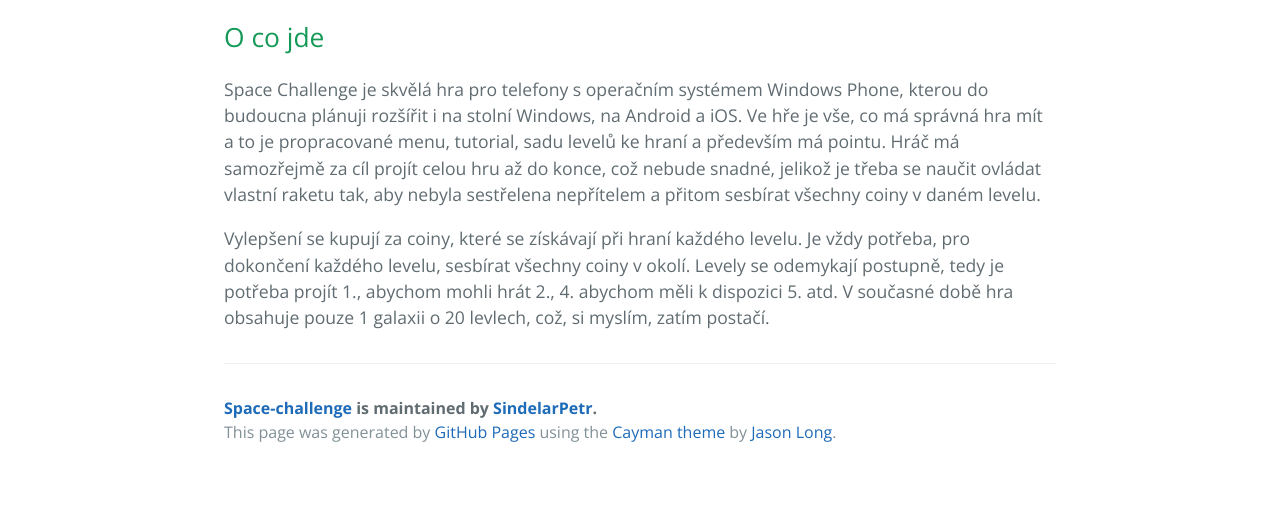
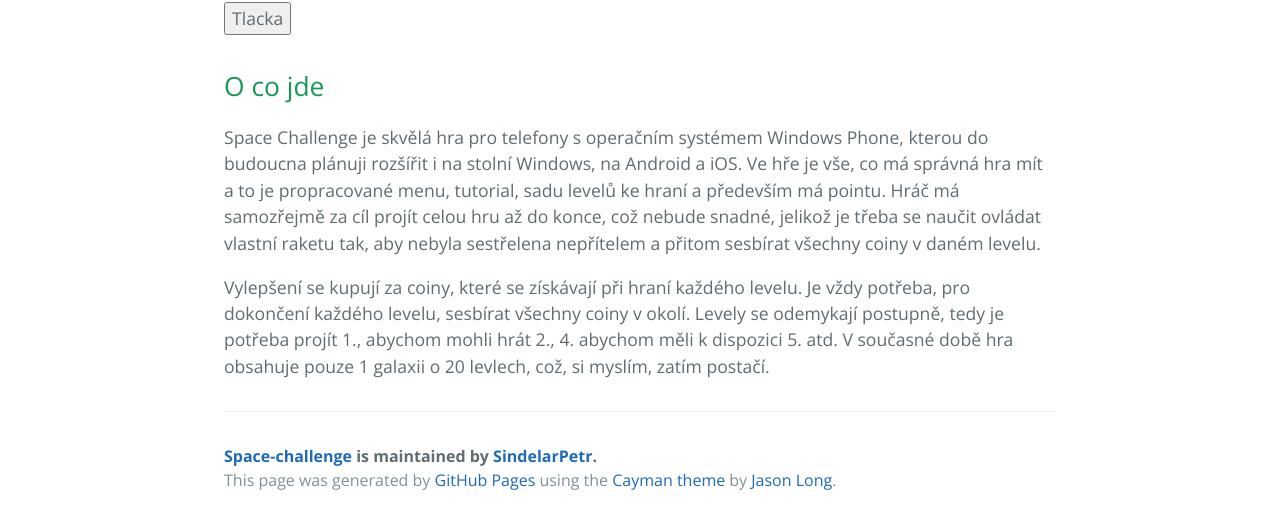
Before and after one commit to SindelarPetr/Space-Challenge, a plain HTML site: page index.html in a window 1280 px wide. Shown: the part 481-1005 px from the top of the page. Before the commit the page ends 957 px from the top, so only its background shows below. Drawn offline with nearby package versions, Linux system fonts and the light colour scheme.

Commit message:
Update index.html
pridani tlacitka

```diff
--- a/index.html
+++ b/index.html
@@ -21,7 +21,7 @@
     <section class="main-content">
       <h1>
 <a id="space-challenge" class="anchor" href="#space-challenge" aria-hidden="true"><span class="octicon octicon-link"></span></a>Space Challenge</h1>
-
+<button>Tlacka</button>
 <h2>
 <a id="o-co-jde" class="anchor" href="#o-co-jde" aria-hidden="true"><span class="octicon octicon-link"></span></a>O co jde</h2>
 
```
